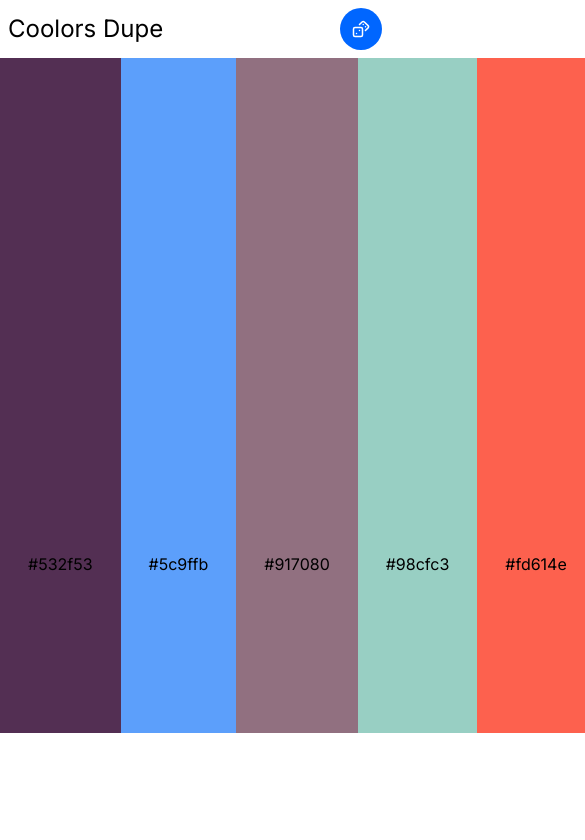
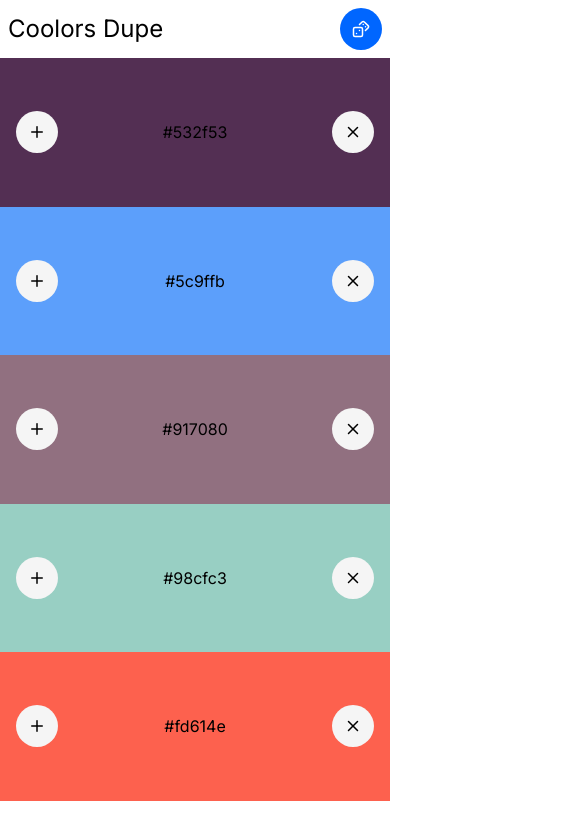
Before and after one commit to idamakela/test-creation, a Next.js app: page / in a window 390 px wide. Shown: the top 840 px of the page, 585 px wide, since content can reach past the window. Built offline with nearby package versions, Linux system fonts and the light colour scheme.

Commit message:
responsive design

```diff
--- a/components/AddColor.tsx
+++ b/components/AddColor.tsx
@@ -9,7 +9,7 @@
       title='add color'
       variant={'secondary'}
       onClick={addRandomColor}
-      className='group-hover/add:opacity-100 opacity-0 relative -left-[21px]'
+      className='relative md:-left-[21px] md:opacity-0 md:group-hover/add:opacity-100'
     >
       <Plus size={18} />
     </Button>
--- a/components/ColorItem.tsx
+++ b/components/ColorItem.tsx
@@ -36,13 +36,13 @@
       style={{ backgroundColor: color.hex }}
     >
       {amountOfColors < 10 && (
-        <div className='group/add absolute bottom-auto right-0 top-0 z-50 flex h-full w-1/5 items-center bg-inherit'>
+        <div className='group/add absolute bottom-auto right-0 top-0 z-50 hidden h-full w-1/5 items-center bg-inherit md:flex'>
           {isLastColor && <AddColor addRandomColor={addRandomColor} />}
         </div>
       )}
 
       {amountOfColors > 2 && (
-        <div className='group/remove flex h-1/2 items-end bg-inherit'>
+        <div className='group/remove absolute right-4 md:static md:right-0 md:flex md:h-1/2 md:items-end md:bg-inherit'>
           <RemoveColor color={color} removeColor={removeColor} />
         </div>
       )}
@@ -70,7 +70,7 @@
         )}
       </div>
       {amountOfColors < 10 && (
-        <div className='group/add absolute bottom-auto left-0 top-0 z-50 flex h-full w-1/5 items-center bg-inherit'>
+        <div className='group/add absolute bottom-auto left-4 top-0 z-50 flex h-full w-1/5 items-center bg-inherit md:left-0'>
           <AddColor addRandomColor={addRandomColor} />
         </div>
       )}
--- a/components/ColorList.tsx
+++ b/components/ColorList.tsx
@@ -49,7 +49,7 @@
   }
 
   return (
-    <ul className='flex h-[80vh]'>
+    <ul className='flex h-[88vh] flex-col md:flex-row'>
       {colors.map((color, index) => renderColorItem(color, index))}
     </ul>
   )
--- a/components/RemoveColor.tsx
+++ b/components/RemoveColor.tsx
@@ -8,7 +8,7 @@
       title='remove color'
       variant='secondary'
       onClick={() => removeColor(color)}
-      className='opacity-0 group-hover/remove:opacity-100'
+      className='relative md:opacity-0 md:group-hover/remove:opacity-100'
     >
       <X size={18} />
     </Button>
```
